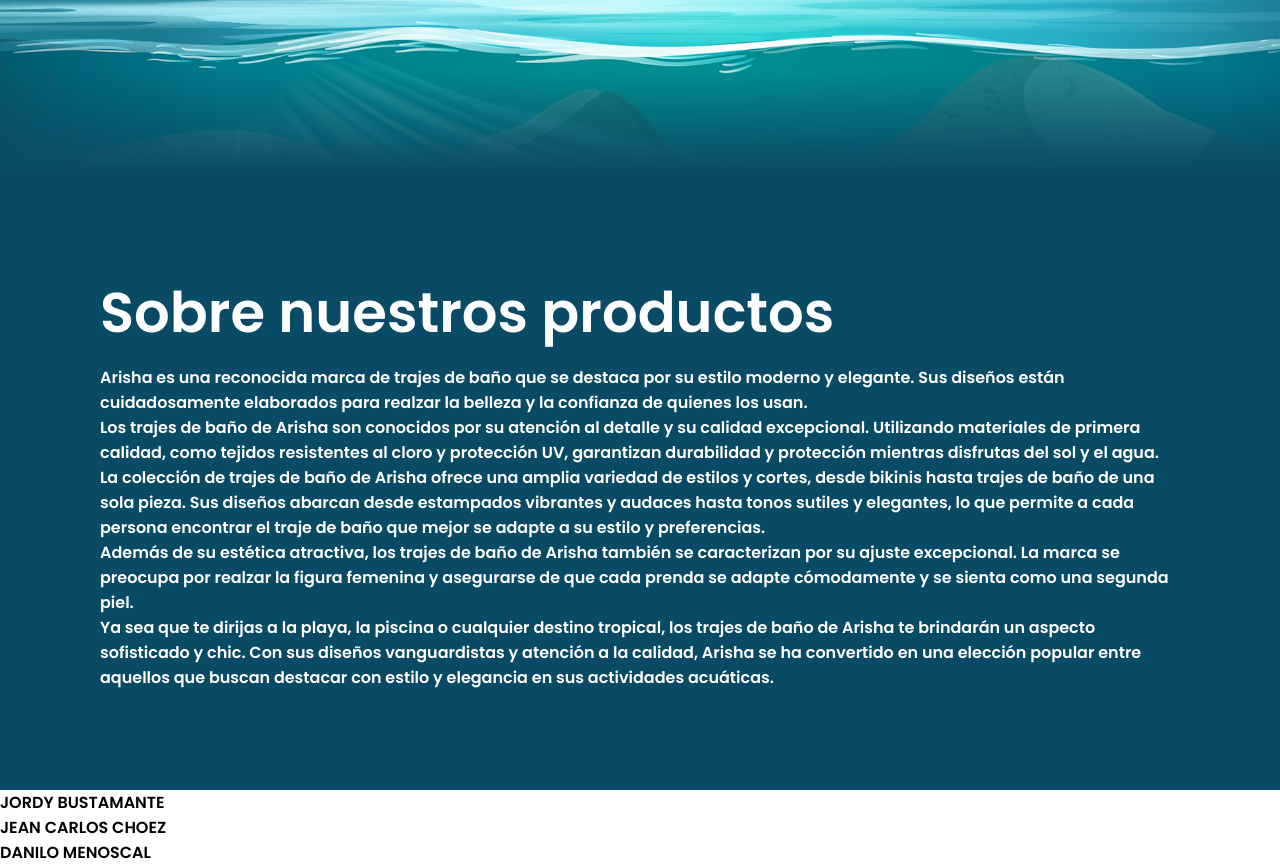
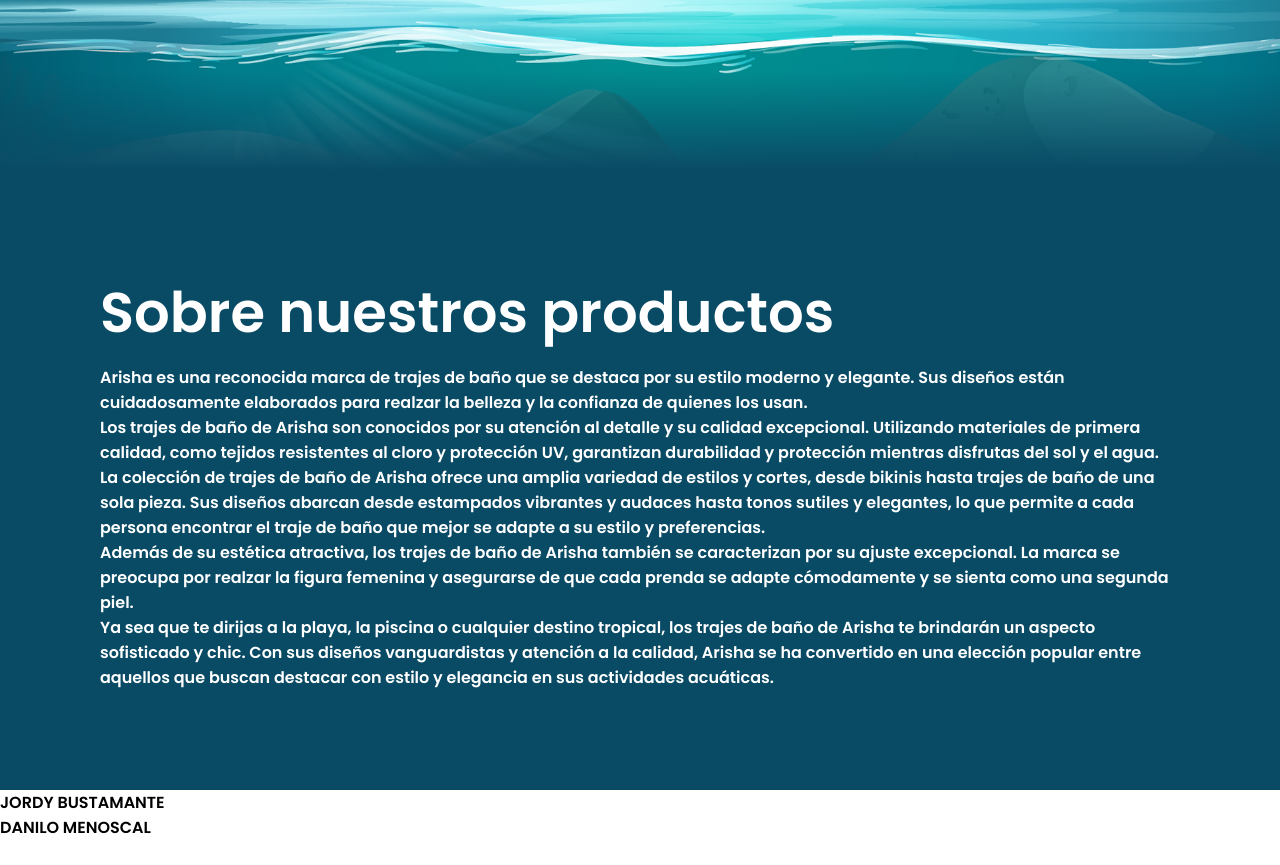
Before and after one commit to JORDYBUSTAMANTE2006/proyecto_pica, a plain HTML site: page index.html in a window 1280 px wide. Shown: the part 630-1495 px from the top of the page. After the commit the page ends 1470 px from the top, so only its background shows below. Drawn offline with Linux system fonts and the light colour scheme; a web font is replaced by a local one.

Commit message:
index.html
Signed-off-by: Jordy Bustamante <110272996+JORDYBUSTAMANTE2006@users.noreply.github.com>

```diff
--- a/index.html
+++ b/index.html
@@ -66,7 +66,6 @@
     <footer>
         <ul>
             <li title="Integrante 1"><a class="active">JORDY BUSTAMANTE</a></li>
-            <li title="Integrante 2"><a class="active">JEAN CARLOS CHOEZ</a></li>
             <li title="Integrante 3"><a class="active">DANILO MENOSCAL</a></li>
         </ul>
     </footer>
```
